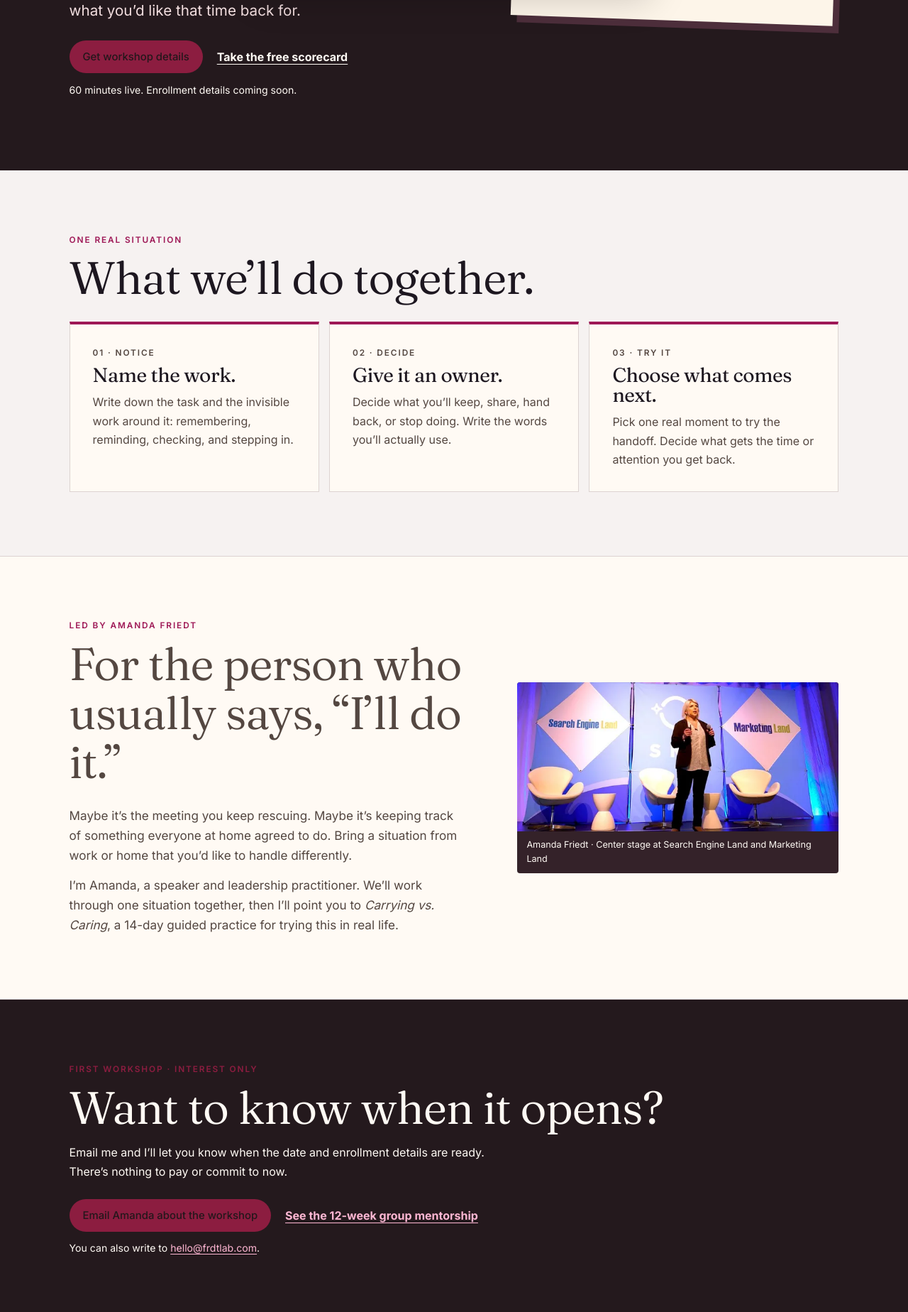
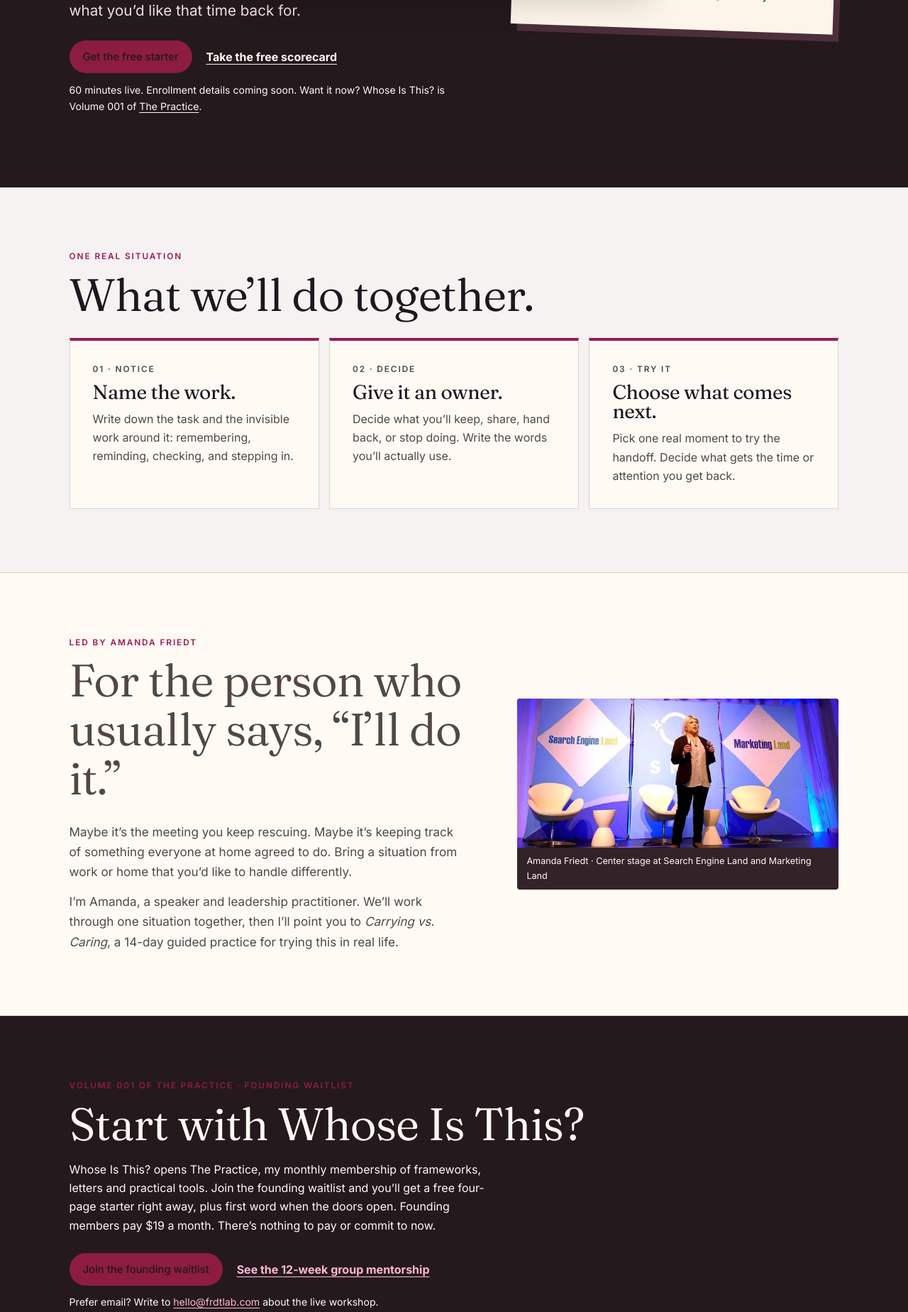
Before and after one commit to friedtamanda-web/unapologetic-site, a plain HTML site: page whose-is-this.html in a window 1280 px wide. Shown: the part 800-2648 px from the top of the page at 71% size. Drawn offline with Linux system fonts and the light colour scheme.

Commit message:
Launch /the-practice: index it, add to sitemap, point /whose-is-this at the waitlist
Co-Authored-By: Claude Opus 5.5 <noreply@anthropic.com>

```diff
--- a/sitemap.xml
+++ b/sitemap.xml
@@ -17,6 +17,7 @@
   <url><loc>https://theunapologeticleader.com/privacy</loc><lastmod>2026-11-27</lastmod><priority>0.3</priority></url>
   <url><loc>https://theunapologeticleader.com/messaging</loc><lastmod>2026-11-27</lastmod><priority>0.3</priority></url>
   <url><loc>https://theunapologeticleader.com/from-the-field</loc><lastmod>2026-11-27</lastmod><priority>0.7</priority></url>
+  <url><loc>https://theunapologeticleader.com/the-practice</loc><lastmod>2026-11-27</lastmod><priority>0.8</priority></url>
   <url><loc>https://theunapologeticleader.com/whose-is-this</loc><lastmod>2026-11-27</lastmod><priority>0.8</priority></url>
   <url><loc>https://theunapologeticleader.com/partner</loc><lastmod>2026-11-27</lastmod><priority>0.8</priority></url>
   <url><loc>https://theunapologeticleader.com/line-set-free</loc><lastmod>2026-11-27</lastmod><priority>0.6</priority></url>
--- a/whose-is-this.html
+++ b/whose-is-this.html
@@ -65,8 +65,8 @@
 <header class="hero"><div class="wrap">
 <div><p class="label">Whose Is This? · A live workshop with Amanda Friedt</p><h1>Make room for <em>what matters.</em></h1>
 <p class="lede">Bring one responsibility that keeps landing on you. Leave knowing what’s yours to own, what to say, and what you’d like that time back for.</p>
-<div class="actions"><a class="btn" href="#interest">Get workshop details</a><a href="/scorecard">Take the free scorecard</a></div>
-<p class="fine">60 minutes live. Enrollment details coming soon.</p></div>
+<div class="actions"><a class="btn" href="#interest">Get the free starter</a><a href="/scorecard">Take the free scorecard</a></div>
+<p class="fine">60 minutes live. Enrollment details coming soon. Want it now? Whose Is This? is Volume 001 of <a href="/the-practice">The Practice</a>.</p></div>
 <aside class="receipt" aria-label="Example from the workshop"><p class="label">The ownership receipt · A workshop example</p><h2>Whose is this?</h2><dl>
 <dt>What I keep catching</dt><dd>I finish the team update and remind everyone to send their part.</dd>
 <dt>What’s mine to own</dt><dd>I’ll assemble the update. Each lead owns getting their numbers in by Thursday.</dd>
@@ -76,8 +76,8 @@
 <section class="band"><div class="wrap"><div class="section-top"><p class="label">One real situation</p><h2>What we’ll do together.</h2></div>
 <div class="cards"><article><p class="label">01 · Notice</p><h3>Name the work.</h3><p>Write down the task and the invisible work around it: remembering, reminding, checking, and stepping in.</p></article><article><p class="label">02 · Decide</p><h3>Give it an owner.</h3><p>Decide what you’ll keep, share, hand back, or stop doing. Write the words you’ll actually use.</p></article><article><p class="label">03 · Try it</p><h3>Choose what comes next.</h3><p>Pick one real moment to try the handoff. Decide what gets the time or attention you get back.</p></article></div></div></section>
 <section class="band light"><div class="wrap split"><div class="prose"><div class="section-top"><p class="label">Led by Amanda Friedt</p><h2>For the person who usually says, “I’ll do it.”</h2></div><p>Maybe it’s the meeting you keep rescuing. Maybe it’s keeping track of something everyone at home agreed to do. Bring a situation from work or home that you’d like to handle differently.</p><p>I’m Amanda, a speaker and leadership practitioner. We’ll work through one situation together, then I’ll point you to <em>Carrying vs. Caring</em>, a 14-day guided practice for trying this in real life.</p></div><figure class="photo"><picture><source srcset="/img/press/amanda-friedt-main-stage-sel-sm.webp" type="image/webp"><img src="/img/press/amanda-friedt-main-stage-sel-sm.jpg" width="640" height="296" alt="Amanda Friedt speaking on the Search Engine Land main stage" loading="lazy"></picture><figcaption>Amanda Friedt · Center stage at Search Engine Land and Marketing Land</figcaption></figure></div></section>
-<section class="band cta" id="interest"><div class="wrap"><p class="label">First workshop · Interest only</p><h2>Want to know when it opens?</h2><p>Email me and I’ll let you know when the date and enrollment details are ready. There’s nothing to pay or commit to now.</p>
-<div class="actions"><a class="btn" href="mailto:hello@frdtlab.com?subject=Whose%20Is%20This%20workshop%20interest">Email Amanda about the workshop</a><a href="/friday-conversations">See the 12-week group mentorship</a></div><p class="fine">You can also write to <a href="mailto:hello@frdtlab.com?subject=Whose%20Is%20This%20workshop%20interest">hello@frdtlab.com</a>.</p></div></section>
+<section class="band cta" id="interest"><div class="wrap"><p class="label">Volume 001 of The Practice · Founding waitlist</p><h2>Start with Whose Is This?</h2><p>Whose Is This? opens The Practice, my monthly membership of frameworks, letters and practical tools. Join the founding waitlist and you’ll get a free four-page starter right away, plus first word when the doors open. Founding members pay $19 a month. There’s nothing to pay or commit to now.</p>
+<div class="actions"><a class="btn" href="/the-practice#join">Join the founding waitlist</a><a href="/friday-conversations">See the 12-week group mentorship</a></div><p class="fine">Prefer email? Write to <a href="mailto:hello@frdtlab.com?subject=Whose%20Is%20This%20workshop%20interest">hello@frdtlab.com</a> about the live workshop.</p></div></section>
 </main>
 <footer id="tulfoot">
   <div class="t-wrap">
```
Also changed, not shown: the-practice.html (+2 -4 lines).
